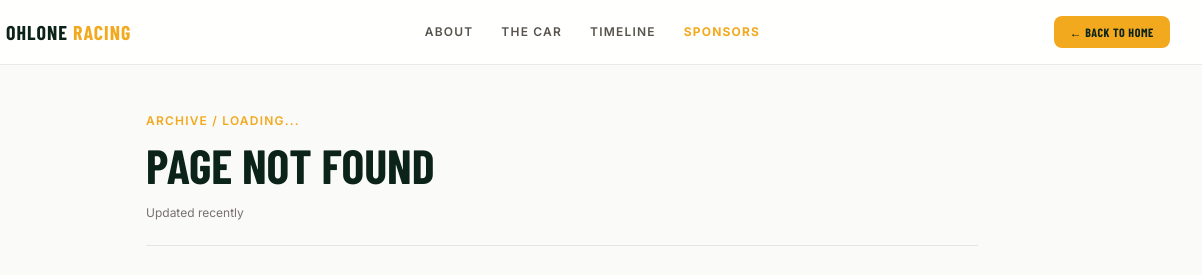
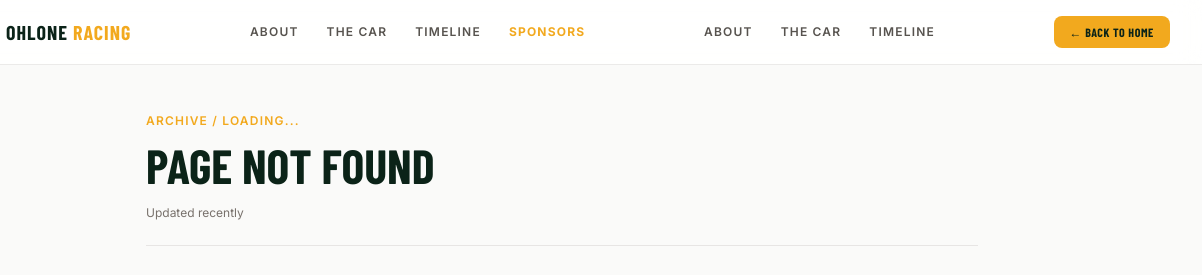
Before and after one commit to ohlonefsae/ohlonefsae, a plain HTML site: page page.html in a window 1280 px wide. Shown: the top 275 px of the page, 78-1280 px from the left. Drawn offline with nearby package versions, Linux system fonts and the light colour scheme; a web font is replaced by a local one.

Commit message:
Add dynamic navigation links to page.html
Added a dynamic navigation section with links to About, The Car, and Timeline.

```diff
--- a/page.html
+++ b/page.html
@@ -59,6 +59,13 @@
         <a href="/index.html#car" class="text-xs font-semibold tracking-widest uppercase text-stone-600 dark:text-stone-300 hover:text-renegade-gold">The Car</a>
         <a href="/index.html#timeline" class="text-xs font-semibold tracking-widest uppercase text-stone-600 dark:text-stone-300 hover:text-renegade-gold">Timeline</a>
         <a href="/sponsor/index.html" class="text-xs font-bold tracking-widest uppercase text-renegade-gold">Sponsors</a>
+      </nav>
+      <nav class="hidden md:flex items-center gap-7" id="dynamic-header-nav" aria-label="Main Navigation">
+        <!-- Static links -->
+        <a href="#about" class="nav-link text-xs font-semibold tracking-widest uppercase text-stone-600 dark:text-stone-300 hover:text-renegade-green dark:hover:text-renegade-gold transition-colors">About</a>
+        <a href="#car" class="nav-link text-xs font-semibold tracking-widest uppercase text-stone-600 dark:text-stone-300 hover:text-renegade-green dark:hover:text-renegade-gold transition-colors">The Car</a>
+        <a href="#timeline" class="nav-link text-xs font-semibold tracking-widest uppercase text-stone-600 dark:text-stone-300 hover:text-renegade-green dark:hover:text-renegade-gold transition-colors">Timeline</a>
+        <!-- Dynamic database pages will be inserted here -->
       </nav>
       <div>
         <a href="/index.html" class="inline-flex items-center justify-center rounded-lg bg-renegade-gold text-renegade-green font-display font-bold text-xs tracking-wider uppercase px-4 py-2">
```
